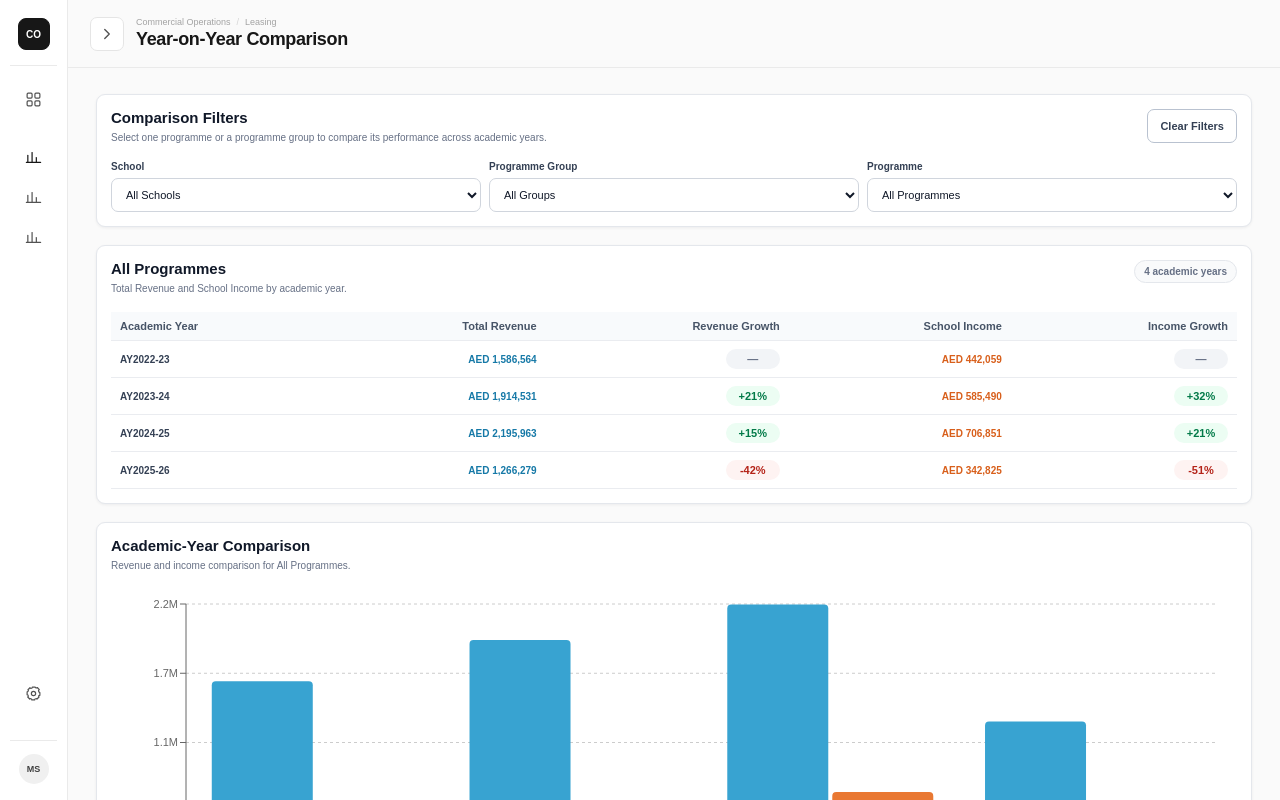
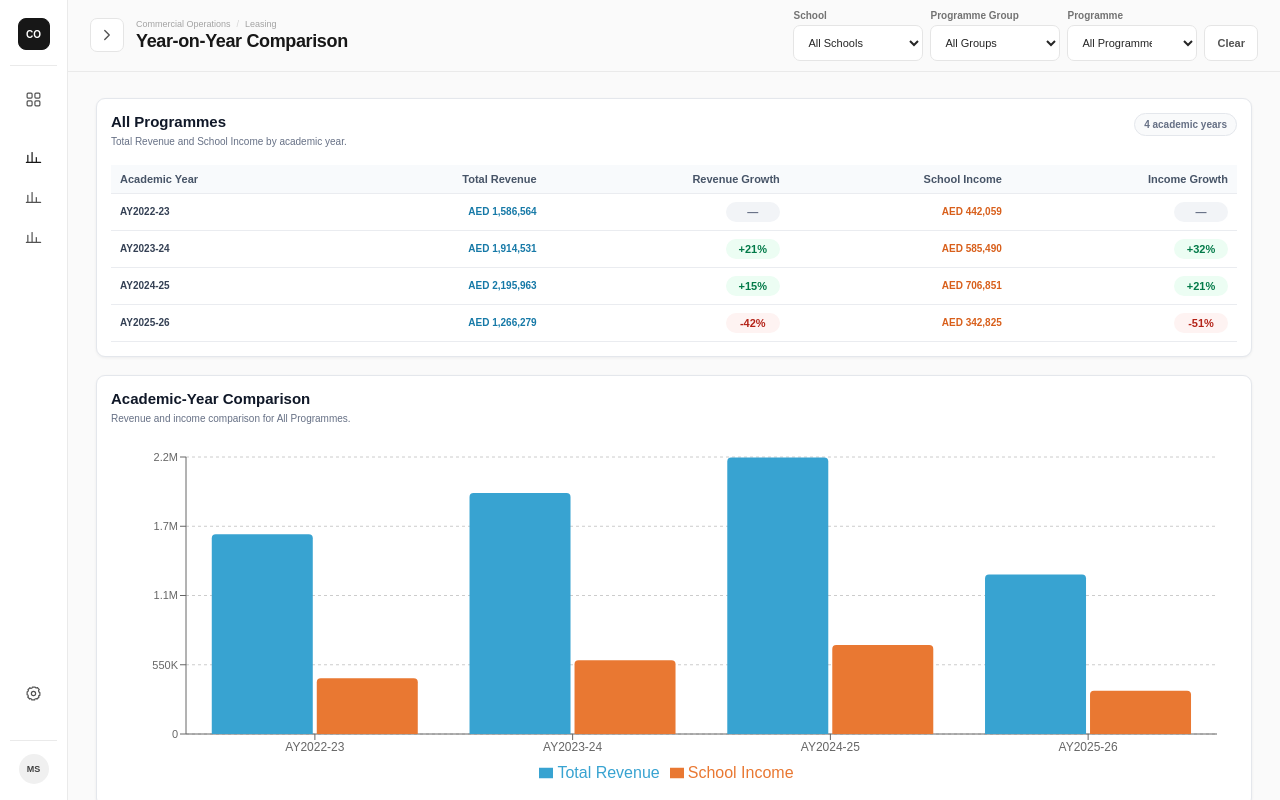
Before and after one commit to mo-seoudi/leasing, a React (Vite) app: page /leasing/year-comparison in a window 1280 px wide. Shown: the top 800 px of the page. Built offline with nearby package versions, Linux system fonts and the light colour scheme.

Commit message:
Update YearComparisonPage.jsx

```diff
--- a/src/pages/leasing/YearComparisonPage.jsx
+++ b/src/pages/leasing/YearComparisonPage.jsx
@@ -1,4 +1,6 @@
-import { useMemo, useState } from "react";
+import { useEffect, useMemo, useState } from "react";
+import { useOutletContext } from "react-router-dom";
+
 import {
   Bar,
   BarChart,
@@ -11,7 +13,6 @@ import {
 } from "recharts";
 
 import {
-  academicYears,
   filterRecords,
   formatCurrency,
   getAcademicYearComparison,
@@ -61,6 +62,8 @@ function GrowthValue({ value }) {
 }
 
 export default function YearComparisonPage() {
+  const { setHeaderControls } = useOutletContext();
+
   const [filters, setFilters] = useState({
     school: "",
     programGroup: "",
@@ -133,33 +136,13 @@ export default function YearComparisonPage() {
   const selectedProgrammeLabel =
     filters.program || "All Programmes";
 
-  return (
-    <section className="year-comparison-page">
-      <section className="comparison-filter-card">
-        <div className="comparison-filter-heading">
-          <div>
-            <h2>Comparison Filters</h2>
-            <p>
-              Select one programme or a programme group to
-              compare its performance across academic years.
-            </p>
-          </div>
-
-          <button
-            type="button"
-            className="secondary-button"
-            onClick={clearFilters}
-          >
-            Clear Filters
-          </button>
-        </div>
-
-        <div className="comparison-filter-grid">
-          <div className="comparison-filter">
-            <label htmlFor="year-school">School</label>
+  useEffect(() => {
+    setHeaderControls(
+      <div className="header-page-filters">
+        <label className="header-filter-control wide">
+          <span>School</span>
 
           <select
-              id="year-school"
             value={filters.school}
             onChange={(event) =>
               handleFilterChange(
@@ -176,15 +159,12 @@ export default function YearComparisonPage() {
               </option>
             ))}
           </select>
-          </div>
-
-          <div className="comparison-filter">
-            <label htmlFor="year-programme-group">
-              Programme Group
         </label>
 
+        <label className="header-filter-control wide">
+          <span>Programme Group</span>
+
           <select
-              id="year-programme-group"
             value={filters.programGroup}
             onChange={(event) =>
               handleFilterChange(
@@ -201,15 +181,12 @@ export default function YearComparisonPage() {
               </option>
             ))}
           </select>
-          </div>
-
-          <div className="comparison-filter">
-            <label htmlFor="year-programme">
-              Programme
         </label>
 
+        <label className="header-filter-control wide">
+          <span>Programme</span>
+
           <select
-              id="year-programme"
             value={filters.program}
             onChange={(event) =>
               handleFilterChange(
@@ -229,10 +206,27 @@ export default function YearComparisonPage() {
               </option>
             ))}
           </select>
+        </label>
+
+        <button
+          type="button"
+          className="header-clear-button"
+          onClick={clearFilters}
+        >
+          Clear
+        </button>
       </div>
-        </div>
-      </section>
+    );
 
+    return () => setHeaderControls(null);
+  }, [
+    filters,
+    availableProgrammes,
+    setHeaderControls,
+  ]);
+
+  return (
+    <section className="year-comparison-page">
       <section className="year-summary-card">
         <div className="year-card-heading">
           <div>
```
Lines whose indentation alone changed are shown as unchanged.
